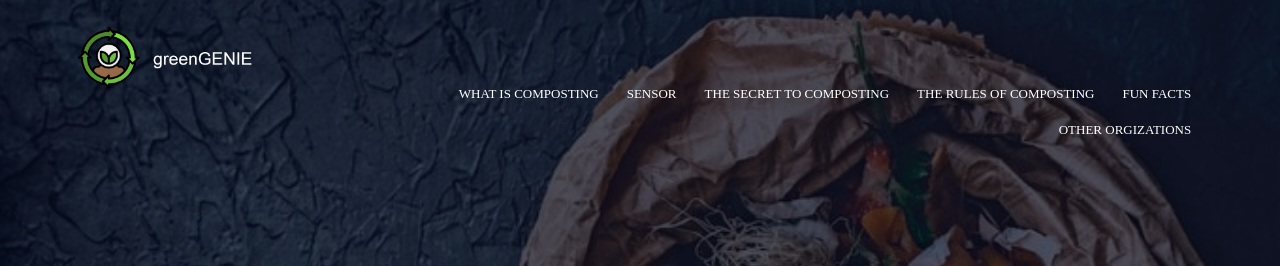
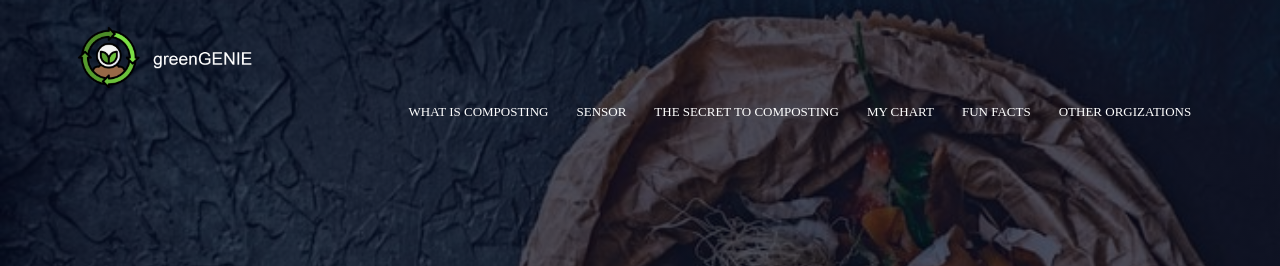
Before and after one commit to LaylaSawan/Old-Website, a website: page index.html in a window 1280 px wide. Shown: the top 266 px of the page. Drawn offline with Linux system fonts and the light colour scheme.

Commit message:
changes to links

```diff
--- a/index.html
+++ b/index.html
@@ -21,7 +21,7 @@
                         <li><a href="">WHAT IS COMPOSTING</a></li>
                         <li><a href="">SENSOR</a></li>
                         <li><a href="">THE SECRET TO COMPOSTING</a></li>
-                        <li><a href="">THE RULES OF COMPOSTING</a></li>
+                        <li><a href="chart.html">MY CHART</a></li>
                         <li><a href="">FUN FACTS</a></li>
                         <li><a href="">OTHER ORGIZATIONS</a></li>
                     </ul>
```
